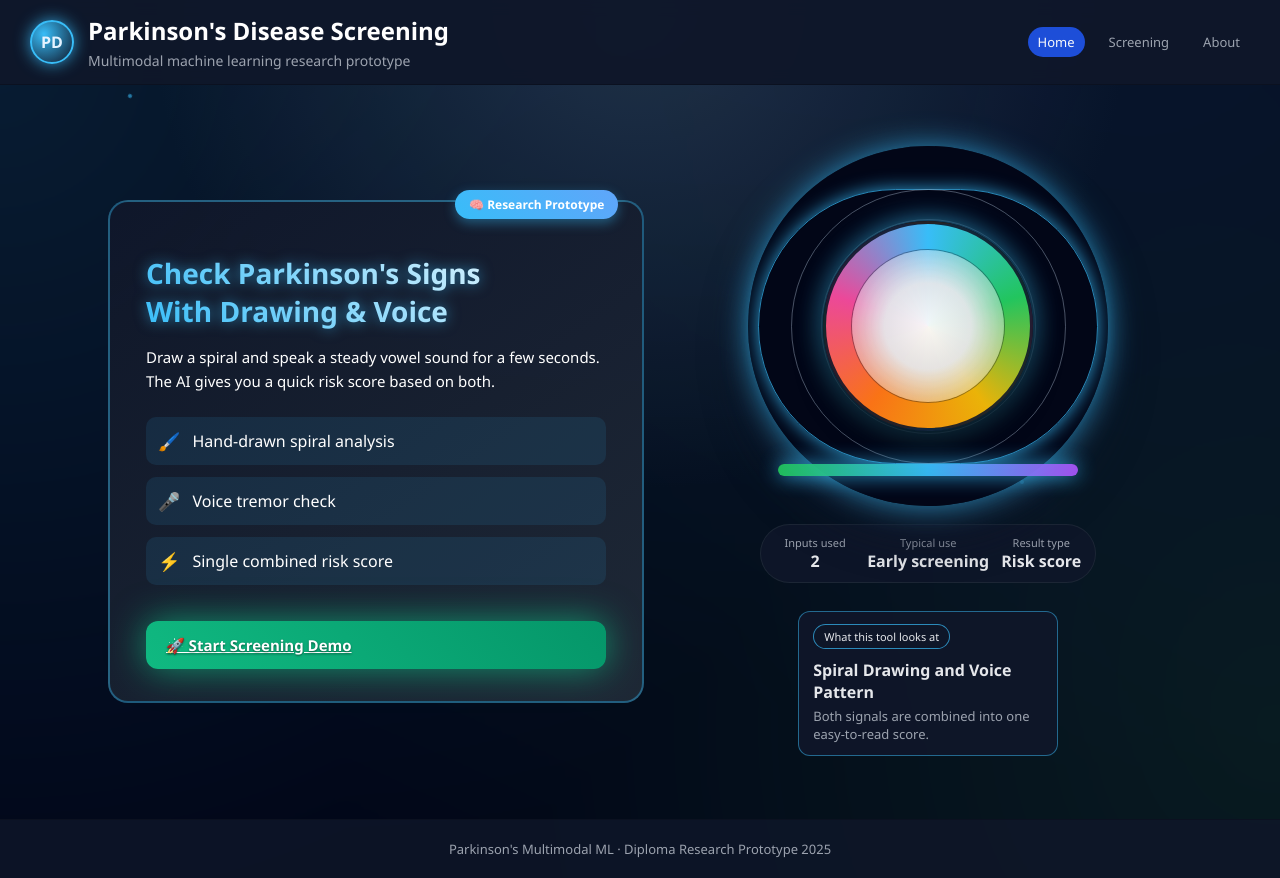
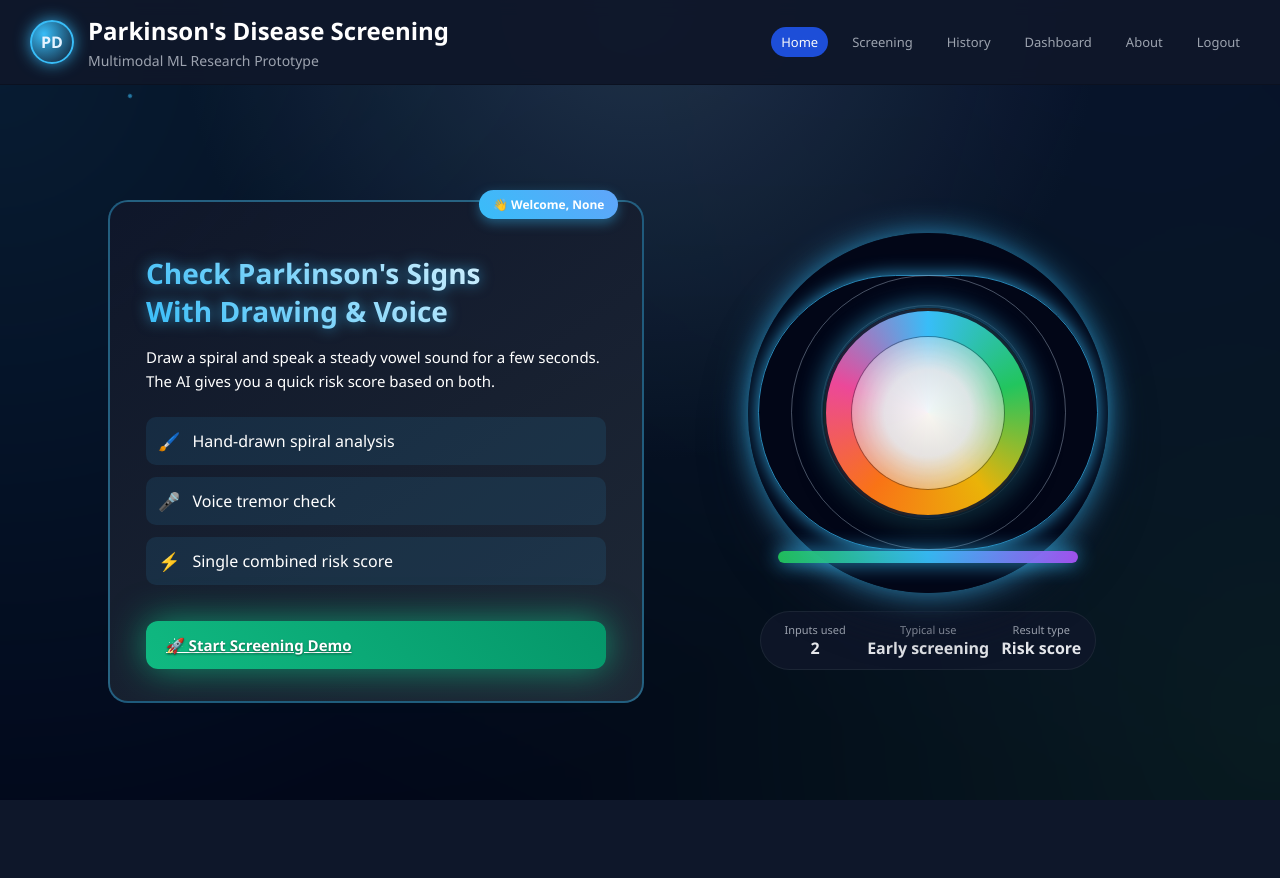
Before and after one commit to puja9882/multimodal_parkinsons_detection, a Flask app: page / in a window 1280 px wide. After the commit the page ends 800 px from the top, so only its background shows below. Run offline with Flask 3, Linux system fonts and the light colour scheme; parts of the project's set-up code (start-up, migrations or seed data) failed here and were passed over.

Commit message:
Update home.html with user greeting and navigation

```diff
--- a/data/src/api/templates/home.html
+++ b/data/src/api/templates/home.html
@@ -19,13 +19,13 @@
       bottom: 20px;
       right: 20px;
       padding: 12px 18px;
-      background: #3b82f6;  /* keeps original accent color */
+      background: #3b82f6;
       color: white;
       border-radius: 50px;
       box-shadow: 0 5px 15px rgba(0,0,0,0.2);
       cursor: pointer;
       font-weight: bold;
-      display: none; /* hidden initially */
+      display: none;
       z-index: 1000;
     }
     #installBtn:hover {
@@ -33,6 +33,7 @@
     }
   </style>
 </head>
+
 <body class="layout-bg">
   <div class="bg-orbit"></div>
   <div class="bg-particles"></div>
@@ -44,23 +45,37 @@
       </div>
       <div class="app-title-block">
         <h1>Parkinson's Disease Screening</h1>
-        <p class="app-subtitle">Multimodal machine learning research prototype</p>
+        <p class="app-subtitle">Multimodal ML Research Prototype</p>
       </div>
     </div>
+
     <nav class="nav-links">
       <a href="{{ url_for('home') }}" class="nav-link nav-active">Home</a>
       <a href="{{ url_for('screening') }}" class="nav-link">Screening</a>
+      <a href="{{ url_for('history') }}" class="nav-link">History</a>
+      <a href="/dashboard" class="nav-link">Dashboard</a>
       <a href="{{ url_for('about') }}" class="nav-link">About</a>
+      <a href="{{ url_for('logout') }}" class="nav-link">Logout</a>
     </nav>
   </header>
 
   <main class="home-main full-height-hero">
     <section class="home-hero hero-centered">
       <div class="hero-text hero-text-enhanced">
-        <div class="hero-badge">🧠 Research Prototype</div>
+
+        <!-- ✅ Greeting -->
+        <div class="hero-badge">
+          👋 Welcome,
+          {% if session.get("user") == "guest" %}
+            Guest
+          {% else %}
+            {{ session.get("username") }}
+          {% endif %}
+        </div>
 
         <h2 class="hero-title">
-          Check Parkinson's Signs<br>With Drawing & Voice
+          Check Parkinson's Signs<br>
+          With Drawing & Voice
         </h2>
 
         <p class="hero-desc">
@@ -113,18 +128,9 @@
           </div>
         </div>
 
-        <div class="hero-visual-info">
-          <span class="hero-tag">What this tool looks at</span>
-          <h3>Spiral Drawing and Voice Pattern</h3>
-          <p>Both signals are combined into one easy-to-read score.</p>
-        </div>
       </div>
     </section>
   </main>
-
-  <footer class="app-footer">
-    <span>Parkinson's Multimodal ML · Diploma Research Prototype 2025</span>
-  </footer>
 
   <!-- Floating Install Button -->
   <div id="installBtn">📥 Install App</div>
@@ -132,16 +138,14 @@
   <script src="{{ url_for('static', filename='script.js') }}"></script>
 
   <script>
-    // Register service worker
     if ('serviceWorker' in navigator) {
-      window.addEventListener('load', function() {
+      window.addEventListener('load', function () {
         navigator.serviceWorker.register('{{ url_for("static", filename="service-worker.js") }}')
           .then(reg => console.log('Service Worker registered', reg))
           .catch(err => console.log('Service Worker registration failed:', err));
       });
     }
 
-    // PWA install prompt
     let deferredPrompt;
     const installBtn = document.getElementById('installBtn');
 
@@ -153,9 +157,9 @@
 
     installBtn.addEventListener('click', async () => {
       installBtn.style.display = 'none';
-      if(deferredPrompt){
+      if (deferredPrompt) {
         deferredPrompt.prompt();
-        const choiceResult = await deferredPrompt.userChoice;
+        await deferredPrompt.userChoice;
         deferredPrompt = null;
       }
     });
```
